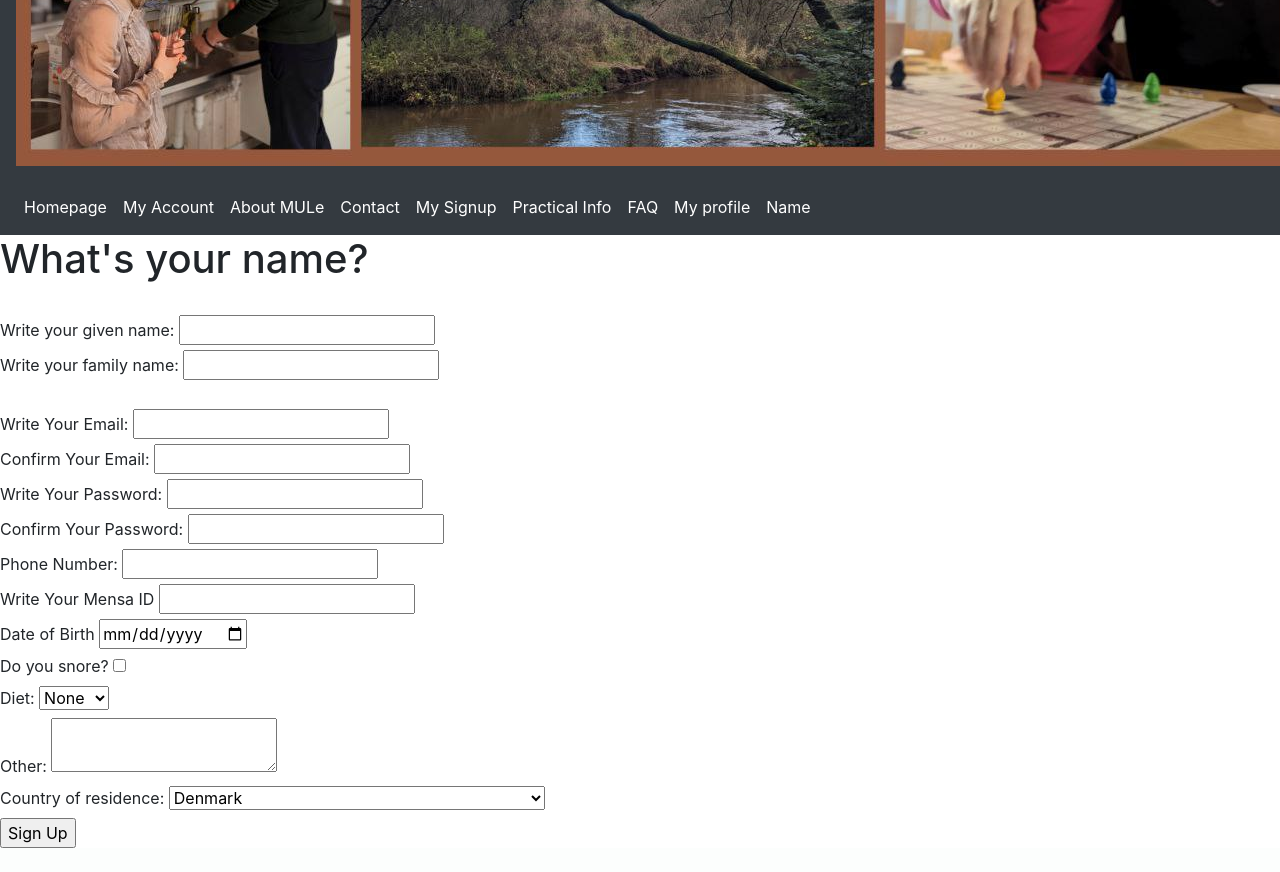
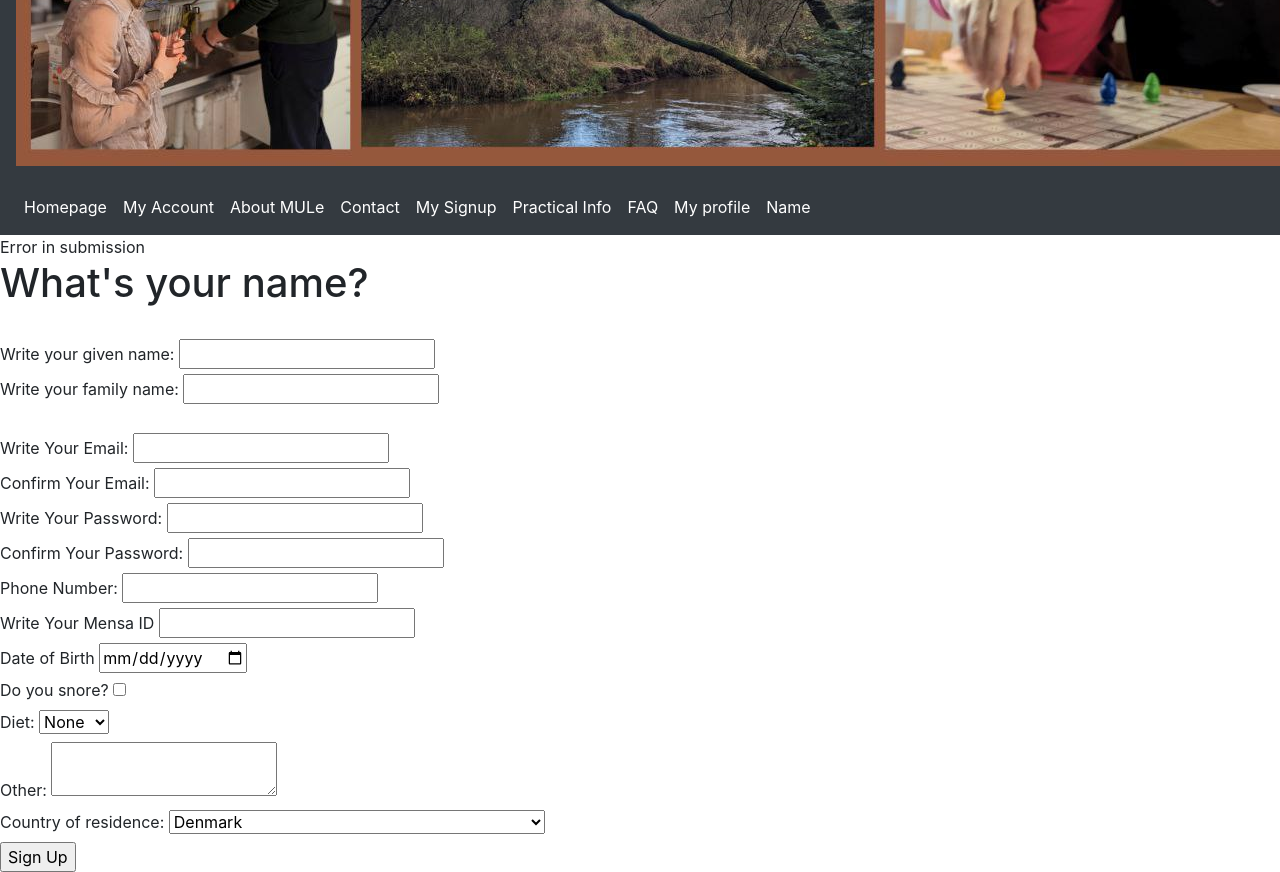
Before and after one commit to smeidigung/MULe, a Flask app: page /name in a window 1280 px wide. Shown: the part 568-1440 px from the top of the page. Before the commit the page ends 1416 px from the top, so only its background shows below. Run offline with Flask 3, Linux system fonts and the light colour scheme; some libraries are stand-ins or nearby versions.

Commit message:
Add flash message to name.html on submit

```diff
--- a/main.py
+++ b/main.py
@@ -1,4 +1,4 @@
-from flask import Flask, redirect, url_for, render_template
+from flask import Flask, redirect, url_for, render_template, flash
 import secret
 import forms
 import sys
@@ -84,6 +84,8 @@ def name():
 
     if form.validate_on_submit():
 
+        flash("Form submitted successfully")
+
         firstName = form.firstName.data
         lastName = form.lastName.data
         email = form.email.data
@@ -141,6 +143,7 @@ def name():
         country = country,
         form = form)
     else:
+        flash("Error in submission")
         return render_template('name.html', form=form)
 
 
--- a/templates/name.html
+++ b/templates/name.html
@@ -1,7 +1,13 @@
 {% extends "base.html" %}
 
 {% block content %}
+
 <title>Account</title>
+
+{% for message in get_flashed_messages() %}
+    {{message}}
+{% endfor %}
+
 {% if firstName %}
     <h1>Hello {{ firstName }} {{ lastName}}</h1>
 {% else %}
@@ -31,6 +37,9 @@
         <br>
         {{ form.validatePassword.label() }}
         {{ form.validatePassword() }}
+        {% for error in form.validatePassword.errors %}
+            {{ error }}
+        {% endfor %}
         <br>
         {{ form.phone.label() }}
         {{ form.phone() }}
```
